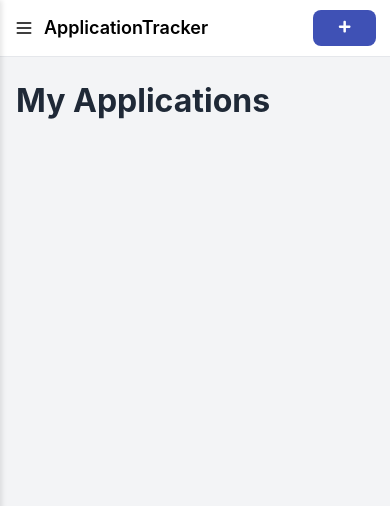
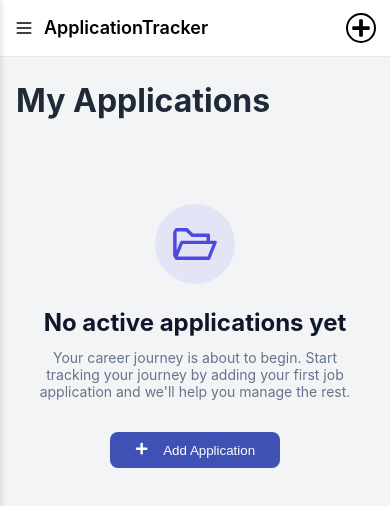
Before and after one commit to BenOhayon/application-tracker, a React (Vite) app: page /my-applications in a window 390 px wide. Shown: the top 506 px of the page. Built offline with nearby package versions, Linux system fonts and the light colour scheme.

Commit message:
added improvements

```diff
--- a/src/components/AddApplicationButton/AddApplicationButton.tsx
+++ b/src/components/AddApplicationButton/AddApplicationButton.tsx
@@ -4,7 +4,6 @@ import { FaPlus } from 'react-icons/fa'
 import { showDialog } from '../../model/stores/dialog-slice';
 import styled from 'styled-components';
 import { useAppDispatch } from '../../model/stores/store-hooks';
-import { useIsMobile } from '../../hooks/is-mobile';
 
 const PlusIcon = styled(FaPlus)`
   fill: #fff;
@@ -12,11 +11,10 @@ const PlusIcon = styled(FaPlus)`
 
 const AddApplicationButton: React.FC = () => {
   const dispatch = useAppDispatch();
-  const isMobile = useIsMobile();
 
   return (
     <Button
-      text={`${!isMobile ? 'Add Application' : ''}`}
+      text='Add Application'
       icon={<PlusIcon />}
       color='#fff'
       onClick={() => dispatch(showDialog('createApplicationDialog'))}
--- a/src/components/Dialog/Dialog.tsx
+++ b/src/components/Dialog/Dialog.tsx
@@ -6,6 +6,7 @@ import { closeDialog } from '../../model/stores/dialog-slice';
 import { motion } from 'motion/react';
 import DialogCancelButton from './DialogCancelButton';
 import { useAppDispatch } from '../../model/stores/store-hooks';
+import { useIsMobile } from '../../hooks/is-mobile';
 
 interface DialogProps {
   variant?: 'default' | 'danger';
@@ -20,21 +21,26 @@ interface DialogProps {
   children: ReactNode;
 }
 
-const DialogContainer = styled(motion.div)`
+const DialogContainer = styled(motion.div)<{isMobile: boolean}>`
   position: fixed;
   top: 50%;
   left: 50%;
-  transform: translate(-50%, -50%); /* Motion handles this, but base CSS is good */
+  transform: translate(-50%, -50%);
   z-index: 1000;
 
   display: flex;
   flex-direction: column;
-  min-width: 300px;
-  max-width: 450px;
   background: white;
   border-radius: 12px;
   padding: 0 40px 40px 40px;
   box-shadow: 0 10px 25px rgba(0,0,0,0.2);
+
+  ${({ isMobile }) => isMobile ? `
+    width: calc(100% - 80px - 40px);
+  ` : `
+    min-width: 300px;
+    max-width: 450px;
+  `}
 `;
 
 const DialogHeader = styled.div`
@@ -92,6 +98,7 @@ const Dialog: React.FC<DialogProps> = ({
   children
 }) => {
   const dispatch = useAppDispatch();
+  const isMobile = useIsMobile();
   const handleCloseDialog = () => dispatch(closeDialog())
 
   return (
@@ -107,6 +114,7 @@ const Dialog: React.FC<DialogProps> = ({
         animate={{ opacity: 1, scale: 1, y: '-50%', x: '-50%' }}
         exit={{ opacity: 0, scale: 0.9, y: '-50%', x: '-50%' }}
         transition={{ type: 'spring', damping: 10, stiffness: 100 }}
+        isMobile={isMobile}
       >
         <DialogCloseButton onClick={handleCloseDialog} />
         <DialogHeader>
--- a/src/components/MobileApplicationsList/MobileApplicationsList.tsx
+++ b/src/components/MobileApplicationsList/MobileApplicationsList.tsx
@@ -2,12 +2,17 @@ import React from 'react'
 import type { TableRecord } from '../../utils/types'
 import MobileTableDataList from '../MobileTableDataList/MobileTableDataList';
 import MobileApplicationsTableItem from '../MobileApplicationsTableItem/MobileApplicationsTableItem';
+import ApplicationEmptyState from '../empty-states/ApplicationEmptyState/ApplicationEmptyState';
 
 interface MobileApplicationsListProps {
   data: TableRecord[];
 }
 
 const MobileApplicationsList: React.FC<MobileApplicationsListProps> = ({ data }) => {
+  if (!data || data.length === 0) {
+    return <ApplicationEmptyState />
+  }
+
   return (
     <MobileTableDataList data={data} ItemComponent={MobileApplicationsTableItem} />
   )
--- a/src/components/NavBar/NavBar.tsx
+++ b/src/components/NavBar/NavBar.tsx
@@ -6,6 +6,8 @@ import { useIsMobile } from '../../hooks/is-mobile'
 import { HiOutlineMenu } from 'react-icons/hi'
 import { useAppDispatch } from '../../model/stores/store-hooks'
 import { openSideBar } from '../../model/stores/sidebar-slice'
+import { showDialog } from '../../model/stores/dialog-slice'
+import { FaPlus } from 'react-icons/fa'
 
 const NavBarContainer = styled.nav`
   box-sizing: border-box;
@@ -43,9 +45,18 @@ const MenuImage = styled(HiOutlineMenu)`
   height: 20px;
 `
 
+const CreateApplicationButton = styled(FaPlus)`
+  width: 20px;
+  height: 20px;
+  border-radius: 50%;
+  padding: 3px;
+  border: 2px solid black;
+`
+
 const NavBar: React.FC = () => {
   const isMobile = useIsMobile();
   const dispatch = useAppDispatch();
+  const showCreateApplicationDialog = () => dispatch(showDialog('createApplicationDialog'))
 
   return (
     <NavBarContainer>
@@ -55,7 +66,7 @@ const NavBar: React.FC = () => {
           <AppTitle>ApplicationTracker</AppTitle>
         </NavBarLogoContainer>
       </NavBarLeft>
-      <AddApplicationButton />
+      {isMobile ? <CreateApplicationButton onClick={showCreateApplicationDialog} /> : <AddApplicationButton />}
     </NavBarContainer>
   )
 }
--- /dev/null
+++ b/src/components/empty-states/ApplicationEmptyState/ApplicationEmptyState.tsx
@@ -0,0 +1,55 @@
+import React from 'react'
+import { AiOutlineFolderOpen } from 'react-icons/ai'
+import styled from 'styled-components'
+import AddApplicationButton from '../../AddApplicationButton/AddApplicationButton'
+
+const ApplicationTableEmptyStateContent = styled.div`
+  display: flex;
+  flex-direction: column;
+  align-items: center;
+  max-width: 400px;
+  padding: 20px;
+`
+
+const FolderIcon = styled(AiOutlineFolderOpen)`
+  width: 50px;
+  height: 50px;
+  background-color: #5048e518;
+  color: #5048e5;
+  border-radius: 50%;
+  padding: 15px;
+  margin-bottom: 24px;
+`
+
+const ApplicationTableEmptyStateTitle = styled.h2`
+  font-size: 24px;
+  font-weight: 700;
+  color: #0F172A;
+  margin-bottom: 12px;
+  text-align: center;
+`
+
+const ApplicationTableEmptyStateSubtitle = styled.p`
+  font-size: 14px;
+  font-weight: 400;
+  color: #64748B;
+  margin-bottom: 32px;
+  text-align: center;
+`
+
+const ApplicationEmptyState: React.FC = () => {
+  return (
+    <ApplicationTableEmptyStateContent>
+      <FolderIcon />
+      <ApplicationTableEmptyStateTitle>No active applications yet</ApplicationTableEmptyStateTitle>
+      <ApplicationTableEmptyStateSubtitle>
+        Your career journey is about to begin. Start tracking your
+        journey by adding your first job application and we'll help
+        you manage the rest.
+      </ApplicationTableEmptyStateSubtitle>
+      <AddApplicationButton />
+    </ApplicationTableEmptyStateContent>
+  )
+}
+
+export default ApplicationEmptyState
--- a/src/components/empty-states/ApplicationTableEmptyState/ApplicationTableEmptyState.tsx
+++ b/src/components/empty-states/ApplicationTableEmptyState/ApplicationTableEmptyState.tsx
@@ -1,7 +1,6 @@
 import React from 'react'
-import { AiOutlineFolderOpen } from 'react-icons/ai'
 import styled from 'styled-components'
-import AddApplicationButton from '../../AddApplicationButton/AddApplicationButton'
+import ApplicationEmptyState from '../ApplicationEmptyState/ApplicationEmptyState'
 
 const ApplicationTableEmptyStateContainer = styled.div`
   height: 500px;
@@ -11,53 +10,10 @@ const ApplicationTableEmptyStateContainer = styled.div`
   background-color: #ffffff;
 `
 
-const ApplicationTableEmptyStateContent = styled.div`
-  display: flex;
-  flex-direction: column;
-  align-items: center;
-  max-width: 400px;
-  padding: 20px;
-`
-
-const FolderIcon = styled(AiOutlineFolderOpen)`
-  width: 50px;
-  height: 50px;
-  background-color: #5048e518;
-  color: #5048e5;
-  border-radius: 50%;
-  padding: 15px;
-  margin-bottom: 24px;
-`
-
-const ApplicationTableEmptyStateTitle = styled.h2`
-  font-size: 24px;
-  font-weight: 700;
-  color: #0F172A;
-  margin-bottom: 12px;
-  text-align: center;
-`
-
-const ApplicationTableEmptyStateSubtitle = styled.p`
-  font-size: 14px;
-  font-weight: 400;
-  color: #64748B;
-  margin-bottom: 32px;
-  text-align: center;
-`
-
 const ApplicationTableEmptyState: React.FC = () => {
   return (
     <ApplicationTableEmptyStateContainer>
-      <ApplicationTableEmptyStateContent>
-        <FolderIcon />
-        <ApplicationTableEmptyStateTitle>No active applications yet</ApplicationTableEmptyStateTitle>
-        <ApplicationTableEmptyStateSubtitle>
-          Your career journey is about to begin. Start tracking your
-          journey by adding your first job application and we'll help
-          you manage the rest.
-        </ApplicationTableEmptyStateSubtitle>
-        <AddApplicationButton />
-      </ApplicationTableEmptyStateContent>
+      <ApplicationEmptyState />
     </ApplicationTableEmptyStateContainer>
   )
 }
```
